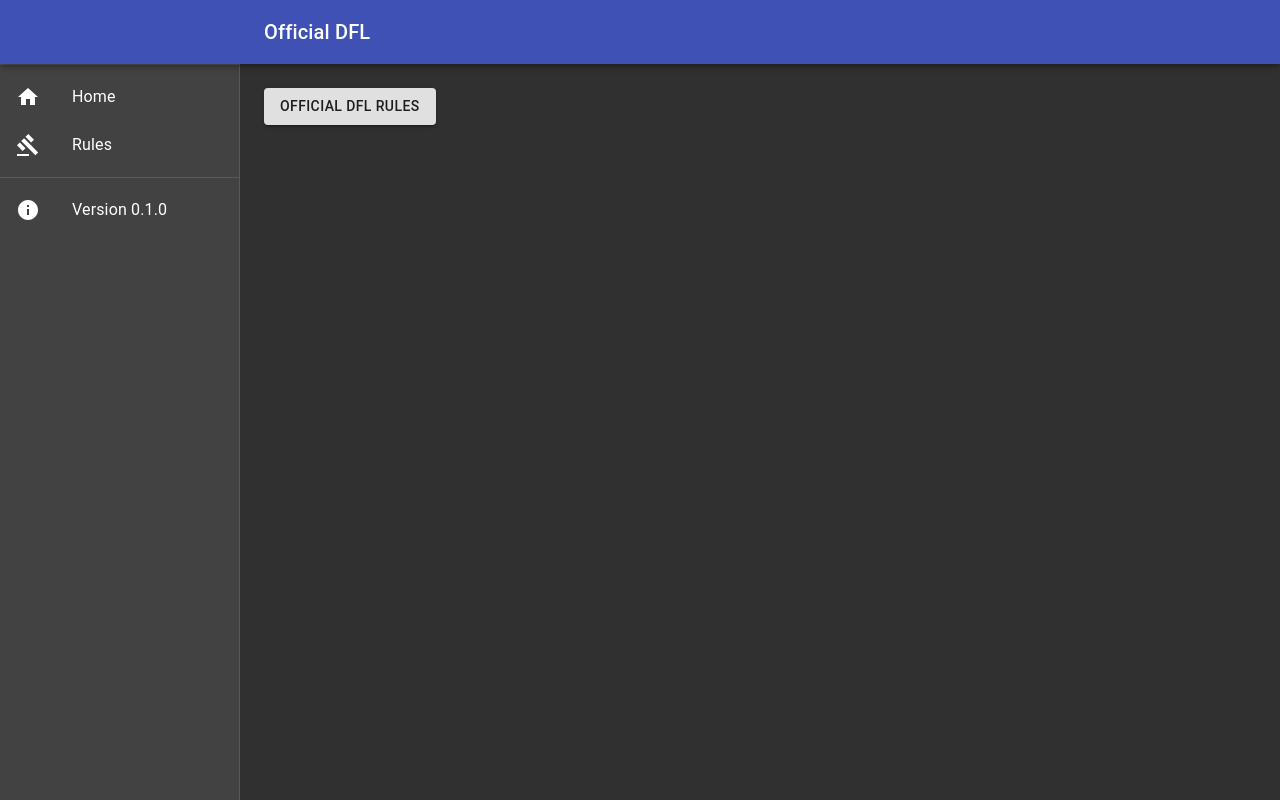
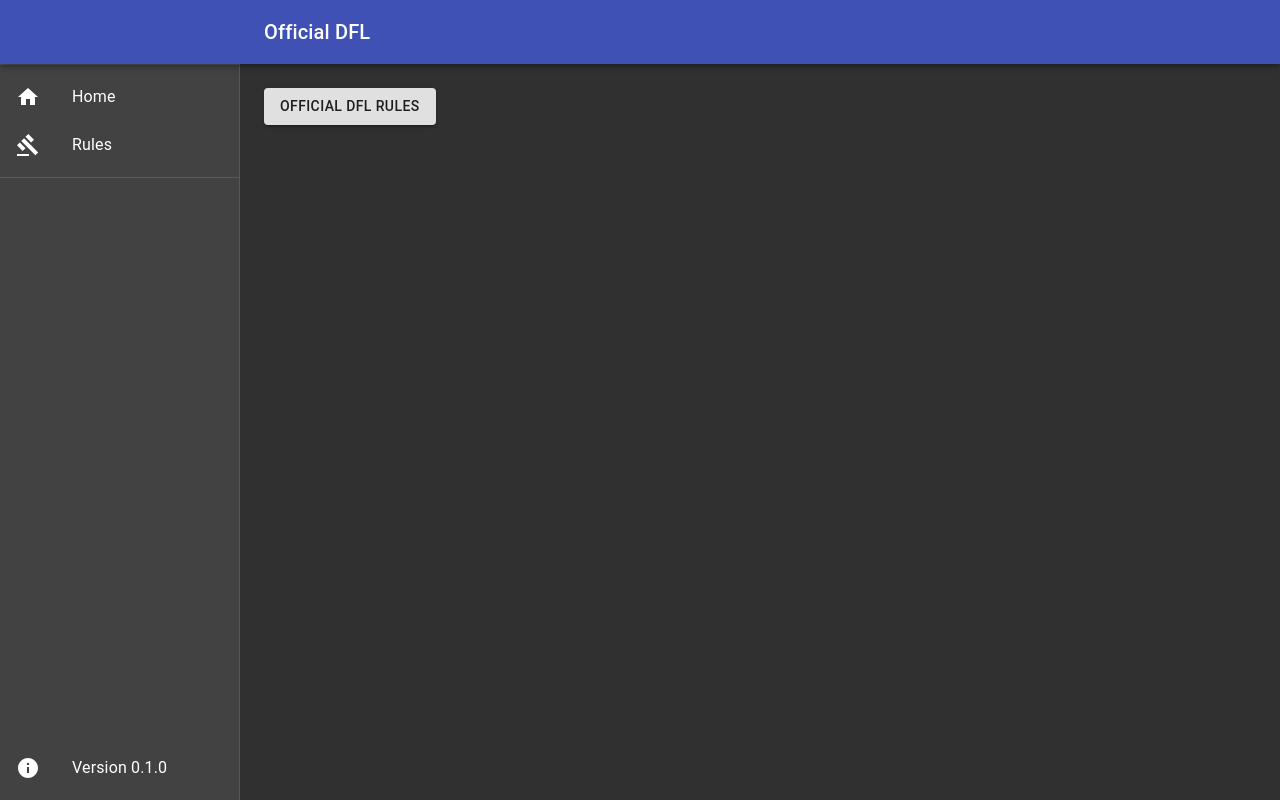
Before and after one commit to frankMazzarella/drunken-foozball-client, a React (Create React App) app: page / in a window 1280 px wide. Built offline with nearby package versions, Linux system fonts and the light colour scheme.

Commit message:
sticking version on the bottom of the drawer

```diff
--- a/src/ResponsiveDrawer.js
+++ b/src/ResponsiveDrawer.js
@@ -28,6 +28,7 @@ const useStyles = makeStyles(theme => ({
     display: 'flex',
   },
   drawer: {
+    position: 'relative',
     [theme.breakpoints.up('sm')]: {
       width: drawerWidth,
       flexShrink: 0,
@@ -52,6 +53,10 @@ const useStyles = makeStyles(theme => ({
   content: {
     flexGrow: 1,
     padding: theme.spacing(3),
+  },
+  version: {
+    position: 'absolute',
+    bottom: 0,
   },
 }));
 
@@ -84,7 +89,7 @@ function ResponsiveDrawer(props) {
         </ListItem>
       </List>
       <Divider />
-      <List>
+      <List className={classes.version}>
         <ListItem key={'Version'}>
           <ListItemIcon><InfoIcon /></ListItemIcon>
           <ListItemText primary={'Version 0.1.0'} />
```
